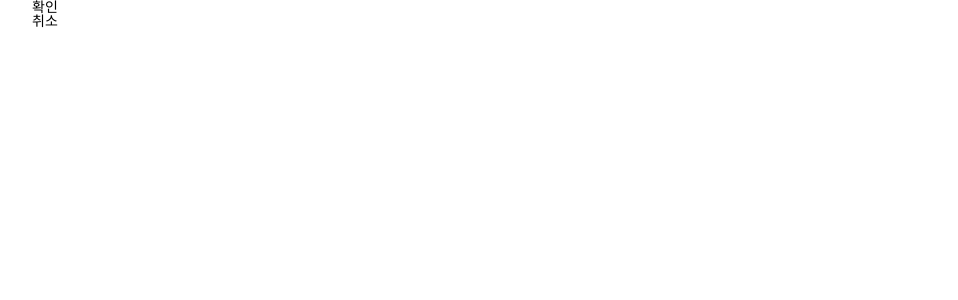
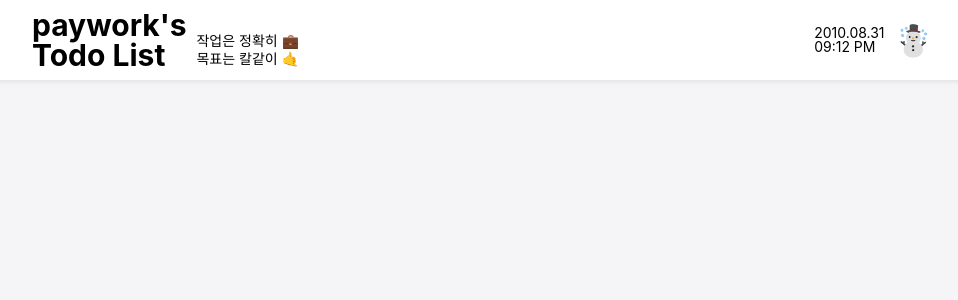
Before and after one commit to UlongChaS2/wanted_payWork, a React (Create React App) app: page / in a window 1280 px wide. Shown: the top 300 px of the page, without its empty margins (158-1116 px from the left). Built offline with nearby package versions, Linux system fonts and the light colour scheme.

Commit message:
resolve #3  Style: add Header style

```diff
--- a/src/App.tsx
+++ b/src/App.tsx
@@ -15,8 +15,10 @@ export default function App() {
 }
 
 const Container = styled.div`
-  ${({ theme }) => theme.flexSet()};
+  ${({ theme }) => theme.flexSet('', '', 'column')};
   width: 100%;
+  height: 100vh;
+  background-color: #f5f5f7;
 `;
 
 const Wrap = styled.div`
--- a/src/Components/Header/Header.tsx
+++ b/src/Components/Header/Header.tsx
@@ -1,38 +1,79 @@
 import React from 'react';
-import styled from 'styled-components';
+import styled from 'styled-components/macro';
 
 export default function Header() {
   return (
     <Container>
       <Wrap>
-        <div>
-          <Logo />
-          <SubTitle />
-        </div>
+        <LogoBox>
+          <Logo>
+            <LogoImge />
+            <p>paywork's</p>
+            <p>Todo List</p>
+          </Logo>
+          <SubTitle>
+            <p>작업은 정확히 💼</p>
+            <p>목표는 칼같이 🤙</p>
+          </SubTitle>
+        </LogoBox>
         <DateWrap>
           <div>
-            <Date></Date>
-            <Clock></Clock>
+            <Date>2010.08.31</Date>
+            <Clock>09:12 PM</Clock>
           </div>
-          <Weather></Weather>
+          <Weather>☃️</Weather>
         </DateWrap>
       </Wrap>
     </Container>
   );
 }
 
-const Container = styled.div``;
+const Container = styled.div`
+  ${({ theme }) => theme.flexSet()};
+  width: 100%;
+  padding: 10px;
+  background-color: #fff;
+  box-shadow: 0px 2px 5px #e4e4e4;
+`;
 
-const Wrap = styled.div``;
+const Wrap = styled.div`
+  ${({ theme }) => theme.flexSet('space-between')};
+  width: 900px;
+`;
 
-const Logo = styled.div``;
+const LogoBox = styled.div`
+  ${({ theme }) => theme.flexSet('', 'flex-end')};
+`;
 
-const SubTitle = styled.div``;
+const Logo = styled.div`
+  font-size: 30px;
+  font-weight: 700;
+`;
 
-const DateWrap = styled.div``;
+const LogoImge = styled.img.attrs({
+  alt: `paywork's Todo List Logo`,
+})`
+  display: none;
+`;
+
+const SubTitle = styled.div`
+  ${({ theme }) => theme.flexSet('', 'flex-end', 'column')};
+  margin-left: 10px;
+  font-size: 14px;
+  p {
+    margin-bottom: 4px;
+  }
+`;
+
+const DateWrap = styled.div`
+  ${({ theme }) => theme.flexSet()}
+`;
 
 const Date = styled.div``;
 
 const Clock = styled.div``;
 
-const Weather = styled.div``;
+const Weather = styled.div`
+  font-size: 30px;
+  margin-left: 10px;
+`;
--- a/src/Components/ListItem/ListItem.tsx
+++ b/src/Components/ListItem/ListItem.tsx
@@ -21,8 +21,8 @@ export default function ListItem() {
           <TrashIcon />
         </DeleteButton>
         <ButtonBox>
-          <ConformButton>확인</ConformButton>
-          <CancleButton>취소</CancleButton>
+          <ConformButton></ConformButton>
+          <CancleButton></CancleButton>
         </ButtonBox>
       </Wrap>
     </Container>
```
